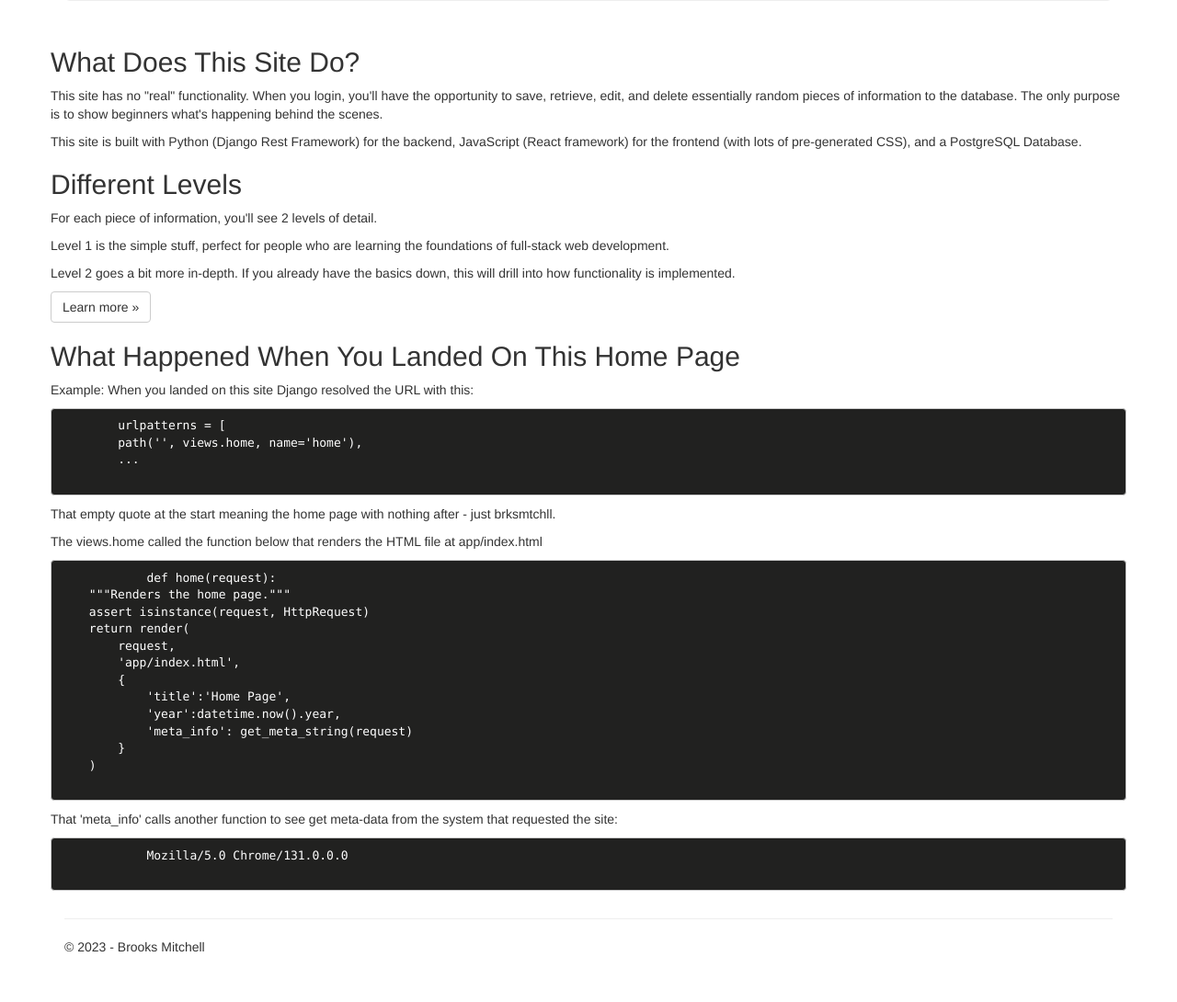
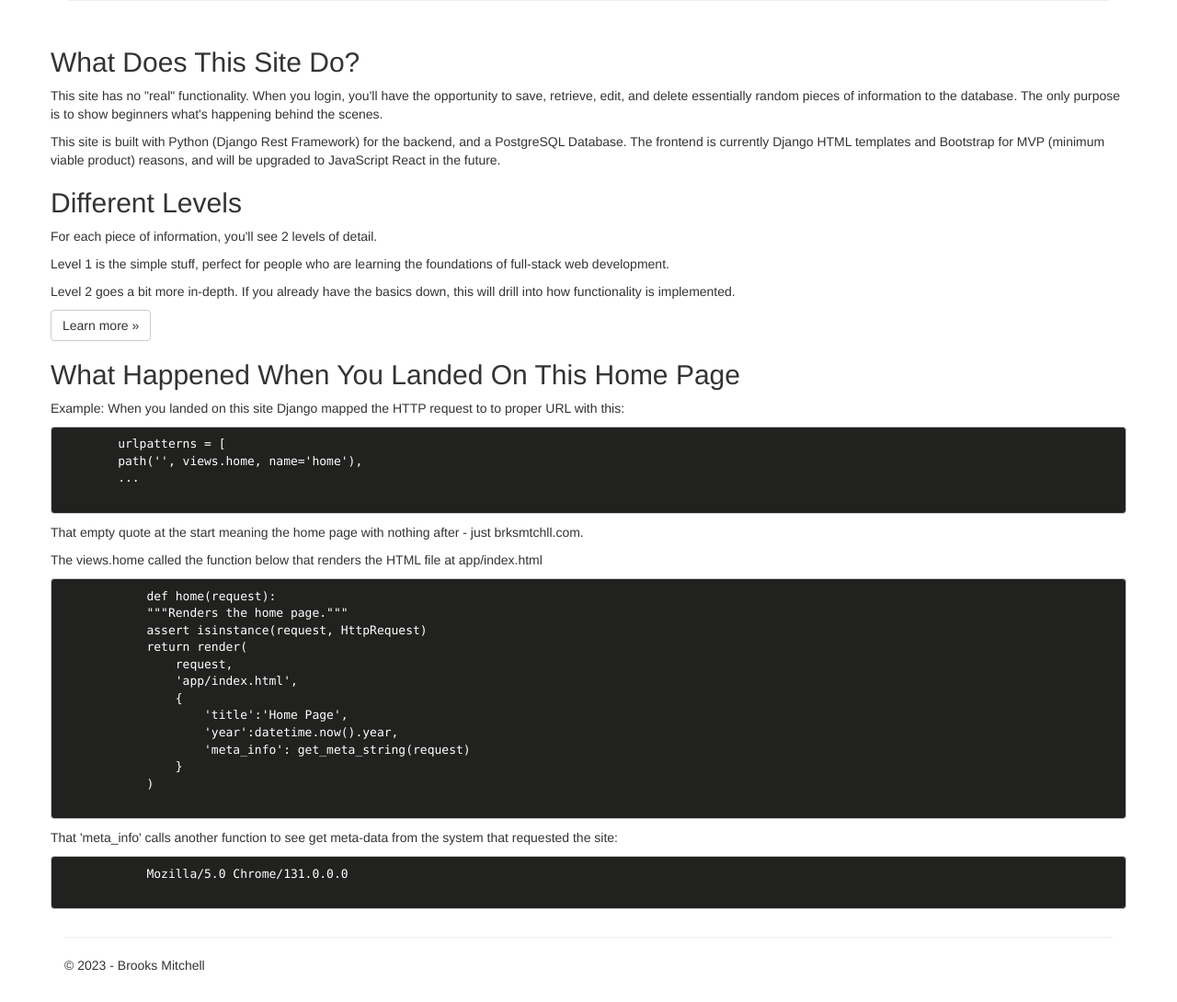
Before and after one commit to Brooks-Mitchell/brookssphere, a Django app: page / in a window 1280 px wide. Shown: the part 361-1451 px from the top of the page at 92% size. Before the commit the page ends 1397 px from the top, so only its background shows below. Run offline with Django 3.2, Linux system fonts and the light colour scheme; some libraries are stand-ins or nearby versions.

Commit message:
update home page html

```diff
--- a/brookssphere/app/templates/app/index.html
+++ b/brookssphere/app/templates/app/index.html
@@ -14,9 +14,8 @@
         <p>This site has no "real" functionality. When you login, you'll have the opportunity to save, retrieve, edit, and delete essentially random pieces
         of information to the database. The only purpose is to show beginners what's happening behind the scenes. </p>
         <p>
-            This site is built with Python (Django Rest Framework) for the backend, JavaScript (React framework) for the frontend (with lots of pre-generated CSS),
-            and a PostgreSQL Database.
-
+            This site is built with Python (Django Rest Framework) for the backend, and a PostgreSQL Database. The frontend is currently Django HTML templates and Bootstrap for
+            MVP (minimum viable product) reasons, and will be upgraded to JavaScript React in the future.
         </p>
 
     </div>
@@ -32,14 +31,14 @@
 
 
         <p>Example:
-        When you landed on this site Django resolved the URL with this:</p>
+        When you landed on this site Django mapped the HTTP request to to proper URL with this:</p>
 
         <pre style="color: white; background-color: #212120;">
         urlpatterns = [
         path('', views.home, name='home'),
         ...
         </pre>
-        <p> That empty quote at the start meaning the home page with nothing after - just brksmtchll.</p>
+        <p> That empty quote at the start meaning the home page with nothing after - just brksmtchll.com.</p>
         <p> The views.home called the function below that renders the HTML file at app/index.html</p>
 
         <pre style="color: white; background-color: #212120;">
```
Lines whose indentation alone changed are shown as unchanged.
